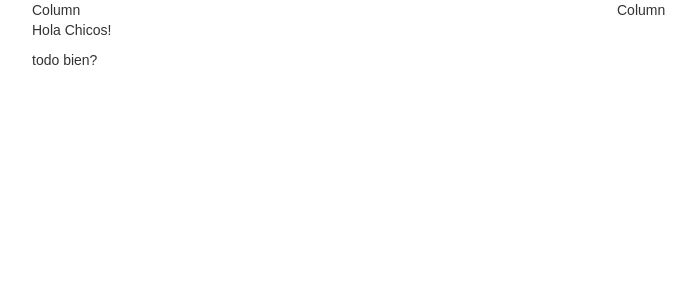
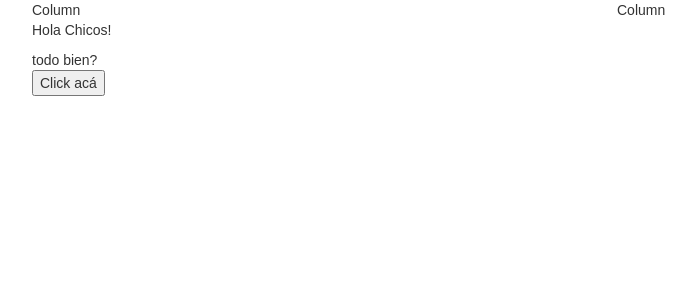
Before and after one commit to MMachado-uy/react-workshop, a React app: page / in a window 1280 px wide. Shown: the top 300 px of the page, without its empty margins (38-734 px from the left). Built offline with nearby package versions, Linux system fonts and the light colour scheme.

Commit message:
08-Handling state

```diff
--- a/src/components/Hola.jsx
+++ b/src/components/Hola.jsx
@@ -1,8 +1,30 @@
 import React from 'react';
 
-const HolaMundo = (props) => {
+class HolaMundo extends React.Component {
 
-    let { quien, mensaje } = props;
+    constructor(props) {
+        super(props);
+        this.state = {
+            contador: 0
+        }
+
+        this.setCount = this.setCount.bind(this);
+    }
+
+    setCount() {
+        let val = this.state.contador;
+        val++
+
+        this.setState({
+            contador: val
+        }, () => {
+            // Callback
+        })
+    }
+
+    render() {
+        let { quien, mensaje } = this.props;
+        let { contador } = this.state;
 
         return (
             <div>
@@ -11,8 +33,14 @@ const HolaMundo = (props) => {
                 {typeof mensaje !== 'undefined' &&
                     <div>{mensaje}</div>
                 }
+                <input type="button" onClick={this.setCount} value="Click acá"/>
+
+                {contador > 0 &&
+                    <div>Clickearon {contador} veces!</div>
+                }
             </div>
         )
     }
+}
 
 export default HolaMundo;
```
Lines whose indentation alone changed are shown as unchanged.
